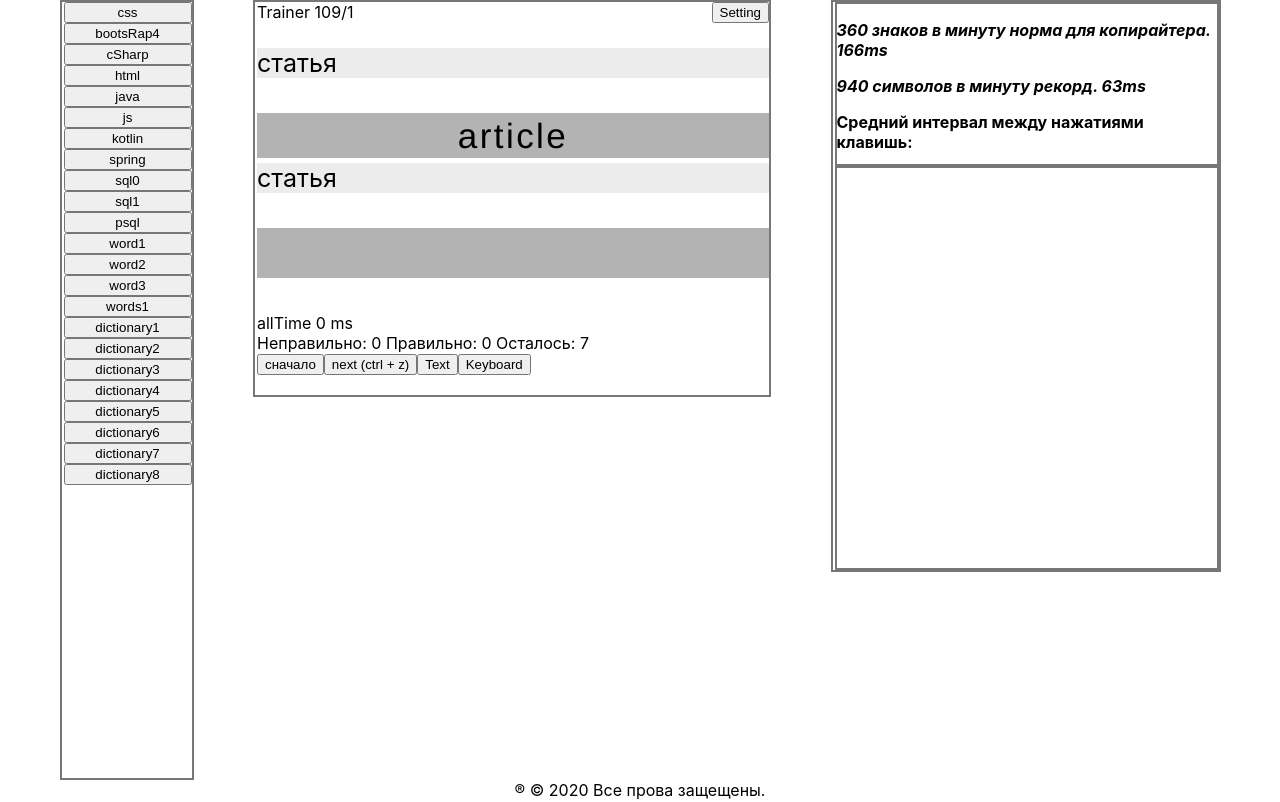
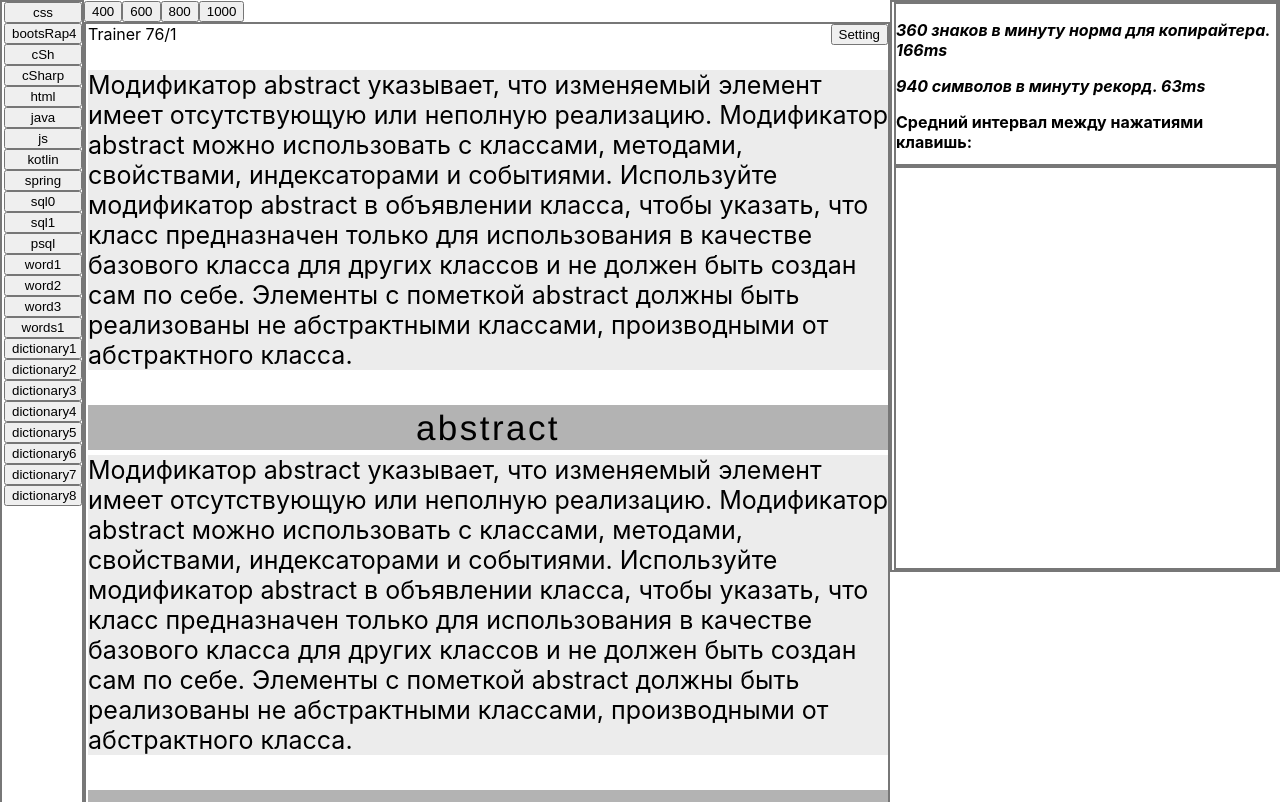
Before and after one commit to PavelK6896/9619Trainer1JSReact, a React (Create React App) app: page / in a window 1280 px wide. Shown: the top 802 px of the page. Built offline with nearby package versions, Linux system fonts and the light colour scheme.

Commit message:
"add button set width"

```diff
--- a/src/components/main/componynts/middle.js
+++ b/src/components/main/componynts/middle.js
@@ -24,6 +24,7 @@ export const Middle = () => {
             backgroundColor: '#ececec',
             fontSize: '25px',
             marginTop: '25px'
+
         }}
         >{state.text1}</div>
 
--- a/src/components/main/main.js
+++ b/src/components/main/main.js
@@ -1,30 +1,53 @@
-import React from "react";
+import React, {useState} from "react";
 import {Top} from "./componynts/top";
 import {Middle} from "./componynts/middle";
 import {Bottom} from "./componynts/bottom";
 
 export const Main = () => {
 
+    const [state5, setState5] = useState({widthMain: 800})
+    const setWidth = (size) => {
+        setState5(prevState => {
+            return ({...prevState, widthMain: size})
+        })
+    }
+
+    //мов ап курсор ввиде стрелок
+    //мов давн курсор обычьный блокировка тру
+    //клик блокировка фалсе
+    //просто мов координаты
+
+    // let style2 = {
+    //     width: 50
+    // }
+    // function dicSize(e) {
+    //     console.log(e)
+    //     let change = curr_width + (e.clientX - curr_width);
+    //     if (unlock) {
+    //         style1 = {width: change}
+    //         style2 = {marginLeft: change}
+    //     }
+    // }
 
     return (<div>
 
-        <div style={{
-            paddingLeft: '2px',
-            border: '2px solid #777',
-            maxWidth: '40vw',
-            width: '40vw',
-            overflow: "auto",
-        }}>
+        <button onClick={() => setWidth(400)}>400</button>
+        <button onClick={() => setWidth(600)}>600</button>
+        <button onClick={() => setWidth(800)}>800</button>
+        <button onClick={() => setWidth(1000)}>1000</button>
+        <div
+            style={{
+                width: state5.widthMain,
+                paddingLeft: '2px',
+                border: '2px solid #777',
+                overflow: "auto",
+            }}
+        >
             <Top></Top>
             <Middle></Middle>
             <Bottom></Bottom>
 
-
-
-
         </div>
 
     </div>)
-
-
 }
--- a/src/data1/j1.js
+++ b/src/data1/j1.js
@@ -682,7 +682,7 @@ export const bootsRap4 = [
 
 ]
 
-const cSh = [
+export const cSh = [
 
     ["abstract", "Аннотация"],
     ["as", "в качестве"],
```
